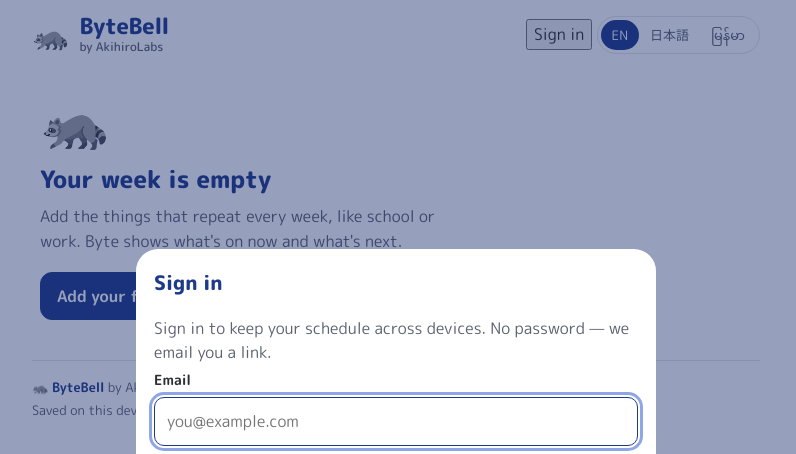
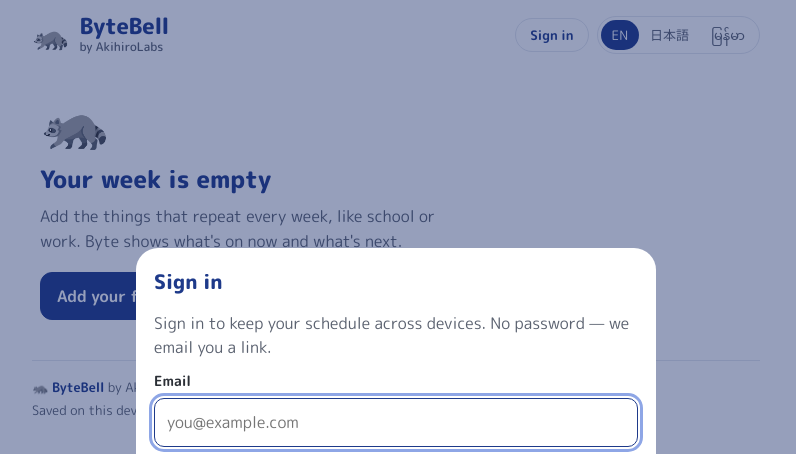
Before and after one commit to AkihiroZayar/bytebell, a plain HTML site: page index.html in a window 1280 px wide. Both pictures are taken after a click on the button "Sign in". Shown: the top 454 px of the page, without its empty margins (244-1040 px from the left). Drawn offline with Linux system fonts and the light colour scheme; a script that the page names is missing.

Commit message:
Add new styles for header and authentication buttons

```diff
--- a/style.css
+++ b/style.css
@@ -23,6 +23,10 @@
 .logo{border:0;background:none;padding:0;font-size:30px;line-height:1;cursor:pointer;border-radius:10px;touch-action:manipulation;-webkit-tap-highlight-color:transparent;user-select:none}
 .logo.tap{animation:tap .25s ease-out}
 @keyframes tap{50%{transform:scale(1.18)}}
+.head-right{display:flex;align-items:center;gap:8px;flex-wrap:wrap}
+.auth-btn{border:1px solid var(--line);background:#fff;border-radius:999px;padding:6px 14px;font-size:13px;font-weight:700;color:var(--navy);cursor:pointer;max-width:170px;overflow:hidden;text-overflow:ellipsis;white-space:nowrap}
+.sheet .body .muted{margin:0 0 10px}
+.sheet .body p{overflow-wrap:anywhere}
 .lang{display:inline-flex;border:1px solid var(--line);border-radius:999px;padding:3px}
 .lang button{border:0;background:none;padding:5px 11px;border-radius:999px;font-size:13px;color:var(--ink-2);cursor:pointer}
 .lang button[aria-pressed="true"]{background:var(--navy);color:#fff}
```
